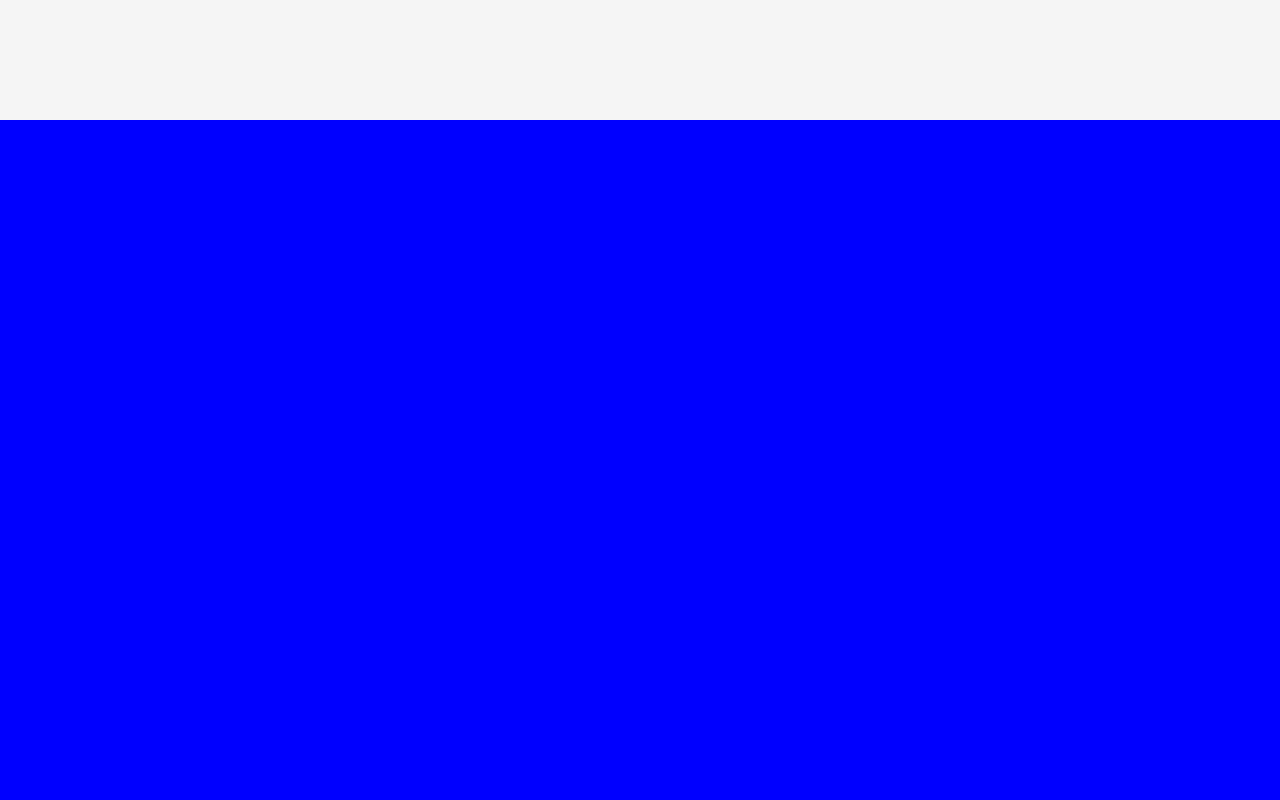
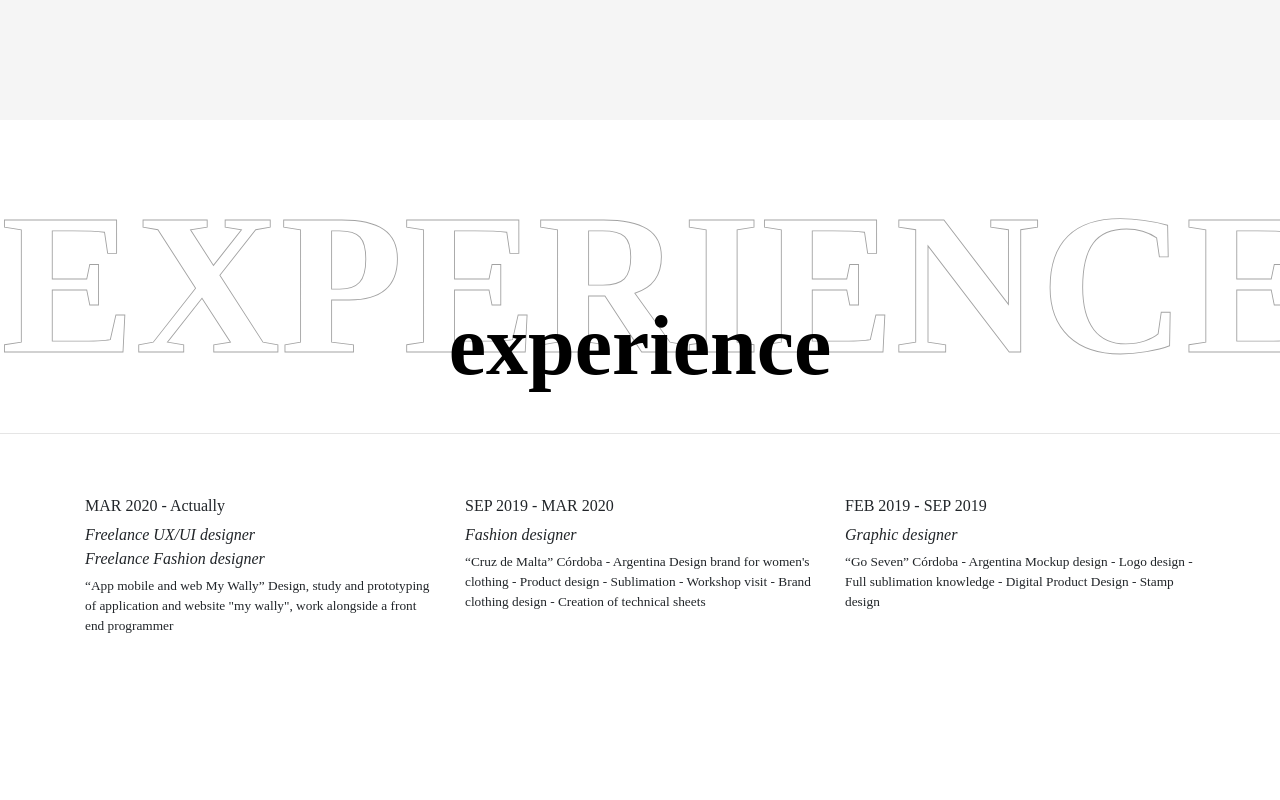
Before and after one commit to mmolassi/portfolio-bootstrap, a website: page index.html in a window 1280 px wide. Shown: the part 1400-2200 px from the top of the page. Drawn offline with nearby package versions, Linux system fonts and the light colour scheme.

Commit message:
terminada parte experiencia

```diff
--- a/index.html
+++ b/index.html
@@ -89,7 +89,49 @@
           <div class="phrase__author">Steve Jobs</div>
         </div>
       </article>
-      <article id="experience"></article>
+      <article id="experience">
+        <div class="experience_img_container">
+          <div class="experience_img"></div>
+        </div>
+        <div class="experience_title_container">
+          <div class="experience_title">experience</div>
+        </div>
+        <hr class="experience_line"/>
+        <div class="container">
+          <div class="row">
+            <div class="col-sm">
+              <div class="experience_date">MAR 2020 - Actually</div>
+              <div class="experience_job_title">
+                Freelance UX/UI designer<br />
+                Freelance Fashion designer
+              </div>
+              <div class="experience_description">
+                “App mobile and web My Wally” Design, study and prototyping of
+                application and website "my wally", work alongside a front end
+                programmer
+              </div>
+            </div>
+            <div class="col-sm">
+              <div class="experience_date">SEP 2019 - MAR 2020</div>
+              <div class="experience_job_title">Fashion designer</div>
+              <div class="experience_description">
+                “Cruz de Malta” Córdoba - Argentina Design brand for women's
+                clothing - Product design - Sublimation - Workshop visit - Brand
+                clothing design - Creation of technical sheets
+              </div>
+            </div>
+            <div class="col-sm">
+              <div class="experience_date">FEB 2019 - SEP 2019</div>
+              <div class="experience_job_title">Graphic designer</div>
+              <div class="experience_description">
+                “Go Seven” Córdoba - Argentina Mockup design - Logo design -
+                Full sublimation knowledge - Digital Product Design - Stamp
+                design
+              </div>
+            </div>
+          </div>
+        </div>
+      </article>
       <article id="education"></article>
       <article id="skills"></article>
       <article id="portfolio"></article>
--- /dev/null
+++ b/scss/_experience.scss
@@ -0,0 +1,96 @@
+#experience {
+    height: 978px;
+    background-color: white;
+
+    .experience_img_container {
+        display: flex;
+        justify-content: center;
+
+        .experience_img {
+            background-image: url("/assets/images/experience.svg");
+            background-repeat: no-repeat;
+            background-size: 100% 100%;
+            height: 31.392vw;
+            width: 100%;
+
+            max-width: 1416px;
+            max-height: 297px;
+        }
+    }
+
+    .experience_title_container {
+        display: flex;
+        justify-content: center;
+
+        .experience_title {
+            margin-top: -16.181vw;
+
+            text-align: left;
+            font: normal normal bold 9.061vw Playfair Display;
+            letter-spacing: 0px;
+            color: #000000;
+        }
+    }
+
+    .experience_line {
+        margin-bottom: 10px;
+    }
+
+    .experience_date {
+        font-style: bold;
+        font-family: playfair display;
+        margin-top: 50px;
+    }
+
+    .experience_job_title {
+        font-family: playfair display;
+        font-style: italic;
+        margin-bottom: 5px;
+
+    }
+
+    .experience_description {
+        font-family: raleway;
+        font-size: smaller;
+    }
+}
+
+@media screen and (min-width: 927px) {
+    #experience {
+        height: 978px;
+        background-color: white;
+
+
+        .experience_title_container {
+
+            .experience_title {
+                margin-top: -120px;
+                font: normal normal bold 84px Playfair Display;
+            }
+
+        }
+    }
+}
+
+@media screen and (min-width: 576px) {
+    .experience_date {
+        font-style: bold;
+        font-family: playfair display;
+    }
+
+    .experience_job_title {
+        font-family: playfair display;
+        font-style: italic;
+        margin-bottom: 5px;
+        margin-top: 5px;
+    }
+
+    .experience_line {
+        margin-bottom: 100px;
+    }
+
+    .experience_description {
+        font-family: raleway;
+        font-size: smaller;
+    }
+}
--- a/scss/style.scss
+++ b/scss/style.scss
@@ -1,4 +1,5 @@
 @import "home";
+@import "experience";
 
 html {
     scroll-behavior: smooth;
@@ -22,10 +23,7 @@ section {
         width: 100%;
     }
 
-    #experience {
-        height: 978px;
-        background-color: blue;
-    }
+
 
     #education {
         height: 978px;
```
Also changed, not shown: assets/images/experience.svg (added), css/style.css.
